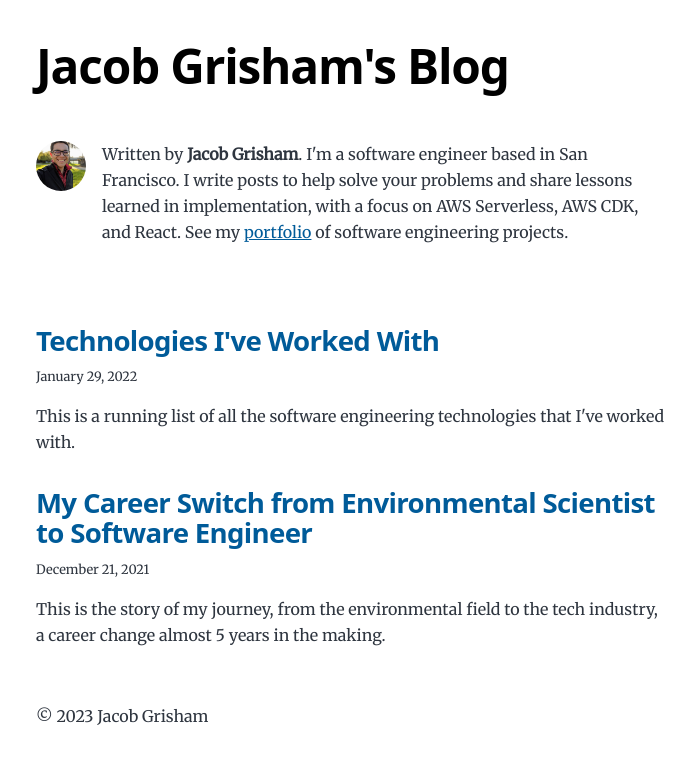
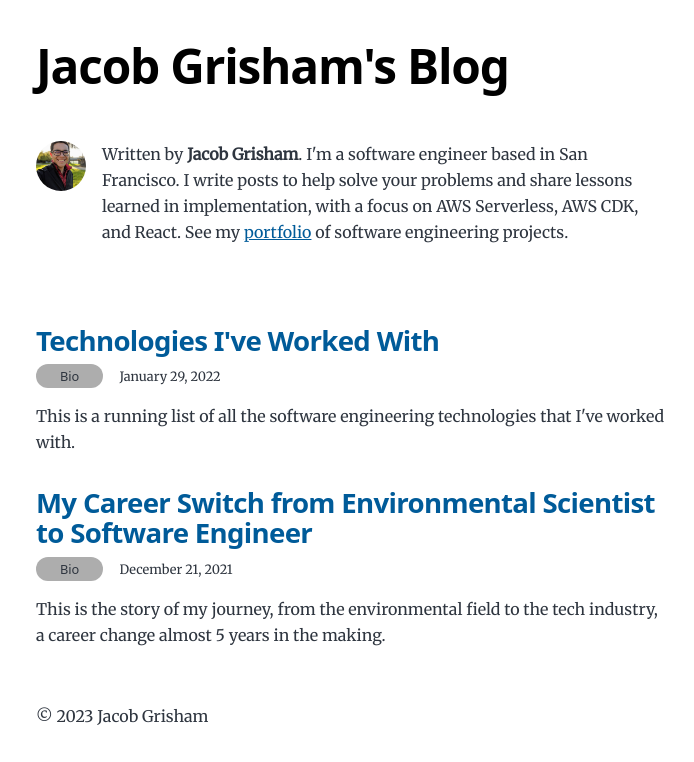
Before and after one commit to JacobGrisham/blog, a Gatsby site: page / in a window 1280 px wide. Shown: the whole page, without its empty margins (288-982 px from the left). Built offline with nearby package versions, Linux system fonts and the light colour scheme; Gatsby itself is replaced by a stand-in of ours.

Commit message:
add category to schema and programmatically apply styling based on category

```diff
--- a/content/blog/career-switch/index.md
+++ b/content/blog/career-switch/index.md
@@ -1,7 +1,8 @@
 ---
 title: My Career Switch from Environmental Scientist to Software Engineer
 date: "2021-12-21T23:46:37.121Z"
-description: "This is the story of my journey, from the environmental field to the tech industry, a career change almost 5 years in the making."
+description: This is the story of my journey, from the environmental field to the tech industry, a career change almost 5 years in the making.
+category: Bio
 ---
 
 ![Photo split between nature and Macbook Pro](./nature-and-macbook.png)
--- a/content/blog/technologies/index.md
+++ b/content/blog/technologies/index.md
@@ -2,6 +2,7 @@
 title: Technologies I've Worked With
 date: "2022-01-29T22:12:03.284Z"
 description: This is a running list of all the software engineering technologies that I've worked with.
+category: Bio
 ---
 
 ![Photo of Star Wars Lego Storm Trooper inside of mechanical keyboard](./stormtrooper-in-keyboard.png)
--- a/gatsby-node.js
+++ b/gatsby-node.js
@@ -115,6 +115,7 @@ exports.createSchemaCustomization = ({ actions }) => {
     type Frontmatter {
       title: String
       description: String
+      category: String
       date: Date @dateformat
     }
 
--- a/src/pages/index.js
+++ b/src/pages/index.js
@@ -29,6 +29,13 @@ const BlogIndex = ({ data, location }) => {
         {posts.map(post => {
           const title = post.frontmatter.title || post.fields.slug
 
+          let color;
+          if (post.frontmatter.category === 'Lessons Learned') {
+            color = "navy"
+          } else if (post.frontmatter.category === 'Problem Solving') {
+            color = "gold"
+          } else color = "grey"
+
           return (
             <li key={post.fields.slug}>
               <article
@@ -42,6 +49,7 @@ const BlogIndex = ({ data, location }) => {
                       <span itemProp="headline">{title}</span>
                     </Link>
                   </h2>
+                  <small className={`${color} blog-post-category`}>{post.frontmatter.category}</small>
                   <small>{post.frontmatter.date}</small>
                 </header>
                 <section>
@@ -87,6 +95,7 @@ export const pageQuery = graphql`
           date(formatString: "MMMM DD, YYYY")
           title
           description
+          category
         }
       }
     }
--- a/src/style.css
+++ b/src/style.css
@@ -58,6 +58,9 @@
   --color-heading: #1a202c;
   --color-heading-black: black;
   --color-accent: #d1dce5;
+  --color-gold: rgb(200,155,83);
+  --color-navy: rgb(33, 55, 75);
+  --color-grey: rgb(173,173,173);
 }
 
 /* HTML elements */
@@ -313,6 +316,27 @@ a:focus {
   margin: var(--spacing-0);
 }
 
+.blog-post-category {
+  padding: 0.2rem 1.5rem;
+  border-radius: 15px;
+  margin-right: 1rem;
+  font-family: var(--font-heading);
+}
+
+.gold {
+  background-color: var(--color-gold);
+  color: white;
+}
+
+.navy {
+  background-color: var(--color-navy);
+  color: white;
+}
+
+.grey {
+  background-color: var(--color-grey);
+}
+
 .gatsby-highlight {
   margin-bottom: var(--spacing-8);
 }
```
Also changed, not shown: src/templates/blog-post.js (+9 -1 lines).
